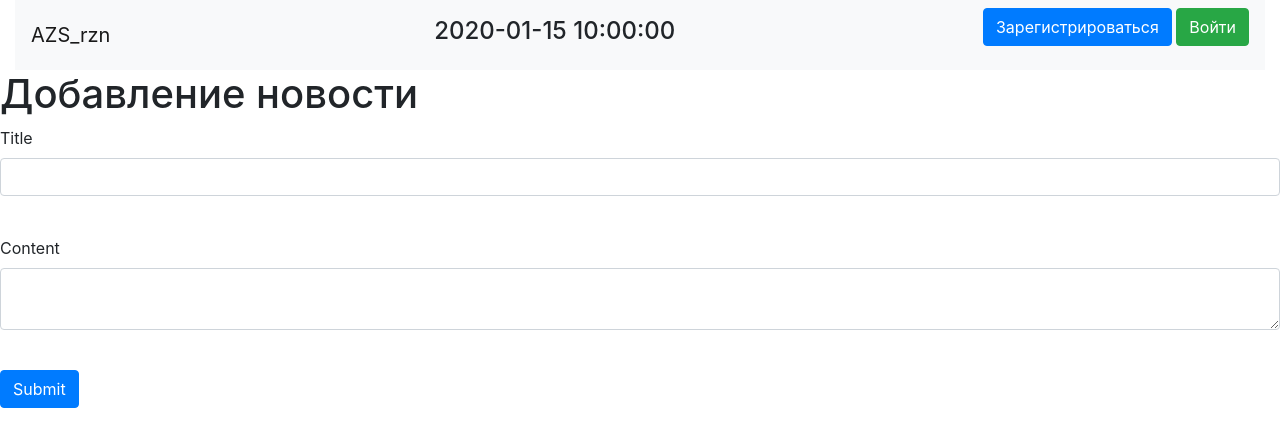
After one commit to PC-User-code/AZS, a Flask app: template templates/news.html in a window 1280 px wide. The commit adds this page. Shown: the top 447 px of the page. Run offline with Flask 3, Linux system fonts and the light colour scheme; the template is opened without the code that fills it: most values are stand-ins (such as "Sample title", 1, 10 or a date in 2020); form fields are guessed from the names that the template uses; some libraries are stand-ins or nearby versions.

Commit message:
Add files via upload

```diff
--- a/data/server.py
+++ b/data/server.py
@@ -8,7 +8,7 @@ from .db_session import SqlAlchemyBase
 class Data(SqlAlchemyBase):
     __tablename__ = 'all_data'
     id_tranzaction = sqlalchemy.Column(sqlalchemy.Integer,
-                           primary_key=True, autoincrement=True)
+                                       primary_key=True, autoincrement=True)
     id_column = sqlalchemy.Column(sqlalchemy.Integer, index=True, nullable=False)
     dt = sqlalchemy.Column(sqlalchemy.String, index=True, nullable=False)
     volume_req = sqlalchemy.Column(sqlalchemy.Integer, nullable=False)
--- /dev/null
+++ b/temp.py
@@ -0,0 +1,3 @@
+import datetime
+
+print(datetime.datetime.today().day)
--- a/templates/base.html
+++ b/templates/base.html
@@ -11,22 +11,26 @@
     <title>{{title}}</title>
 </head>
 <body>
+<div class="container-fluid">
+    <div class="row">
+        <div class="col">
             <header>
                 <nav class="navbar navbar-light bg-light">
                     <a class="navbar-brand" href="/">AZS_rzn</a>
+                    <h4 align="center">{{date}}</h4>
                     {% if current_user.is_authenticated %}
                     <a class="navbar-brand" href="/logout">{{ current_user.name }}</a>
-
                     {% else %}
                     <p>
-        <h4>{{date}}</h4>
-        <a class="btn btn-primary " href="/register">Зарегистрироваться</a>
+                        <a class="btn btn-primary" href="/register">Зарегистрироваться</a>
                         <a class="btn btn-success" href="/login">Войти</a>
                     </p>
                     {% endif %}
                 </nav>
-    <h4 align="left">{{date}}</h4>
             </header>
+        </div>
+    </div>
+</div>
 <!-- Begin page content -->
 {% block content %}{% endblock %}
 </body>
--- /dev/null
+++ b/templates/news.html
@@ -0,0 +1,29 @@
+{% extends "base.html" %}
+
+{% block content %}
+<h1>Добавление новости</h1>
+<form action="" method="post">
+    {{ form.hidden_tag() }}
+    <p>
+        {{ form.title.label }}<br>
+        {{ form.title(class="form-control") }}<br>
+        {% for error in form.title.errors %}
+            <p class="alert alert-danger" role="alert">
+                {{ error }}
+            </p>
+        {% endfor %}
+    </p>
+    <p>
+        {{ form.content.label }}<br>
+        {{ form.content(class="form-control") }}<br>
+        {% for error in form.content.errors %}
+            <p content="alert alert-danger" role="alert">
+                {{ error }}
+            </p>
+        {% endfor %}
+    </p>
+    <p>{{ form.is_private() }} {{ form.is_private.label }}</p>
+    <p>{{ form.submit(type="submit", class="btn btn-primary") }}</p>
+    {{message}}
+</form>
+{% endblock %}
```
Also changed, not shown: data/news.py (added, +16 -0 lines), forms/NewsForm.py (added, +11 -0 lines), templates/fav.html (added, +11 -0 lines), templates/favicon.html (added, +10 -0 lines), templates/render_graphics.html (+6 -3 lines), IMG/favicon.ico (added), data/users.py (line endings or trailing spaces), static/css/panel.css (added). Lines whose indentation alone changed are shown as unchanged.
